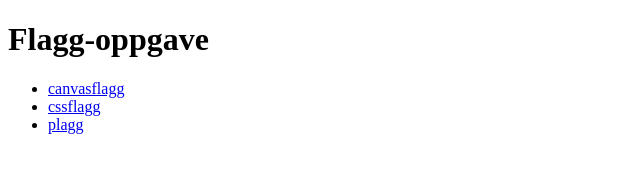
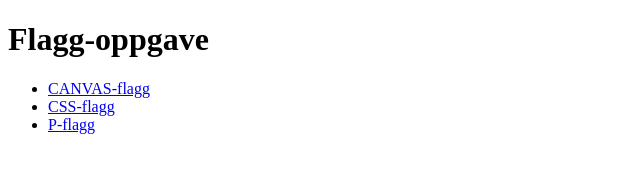
Before and after one commit to samuelsystad/iselintrondsen.github.io, a plain HTML site: page index.html in a window 1280 px wide. Shown: the full height of the page, 0-640 px from the left. Drawn offline with Linux system fonts and the light colour scheme.

Commit message:
Update index.html

```diff
--- a/index.html
+++ b/index.html
@@ -9,9 +9,9 @@
 <h1>Flagg-oppgave</h1>
 
      <ul>
-         <li><a href="canvasflagg.html">canvasflagg</a></li>
-         <li><a href="cssflagg.html">cssflagg</a></li>
-         <li><a href="pflagg.html">plagg</a></li>
+         <li><a href="canvasflagg.html">CANVAS-flagg</a></li>
+         <li><a href="cssflagg.html">CSS-flagg</a></li>
+         <li><a href="pflagg.html">P-flagg</a></li>
      </ul>
 
 
```
